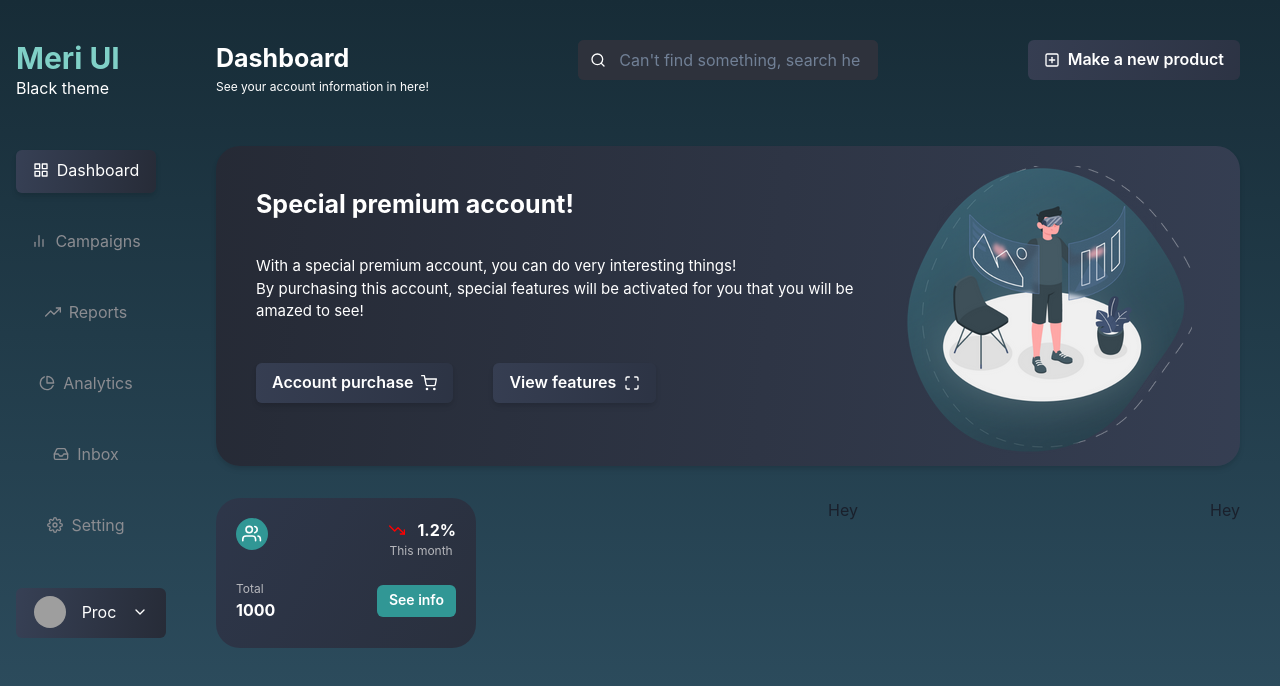
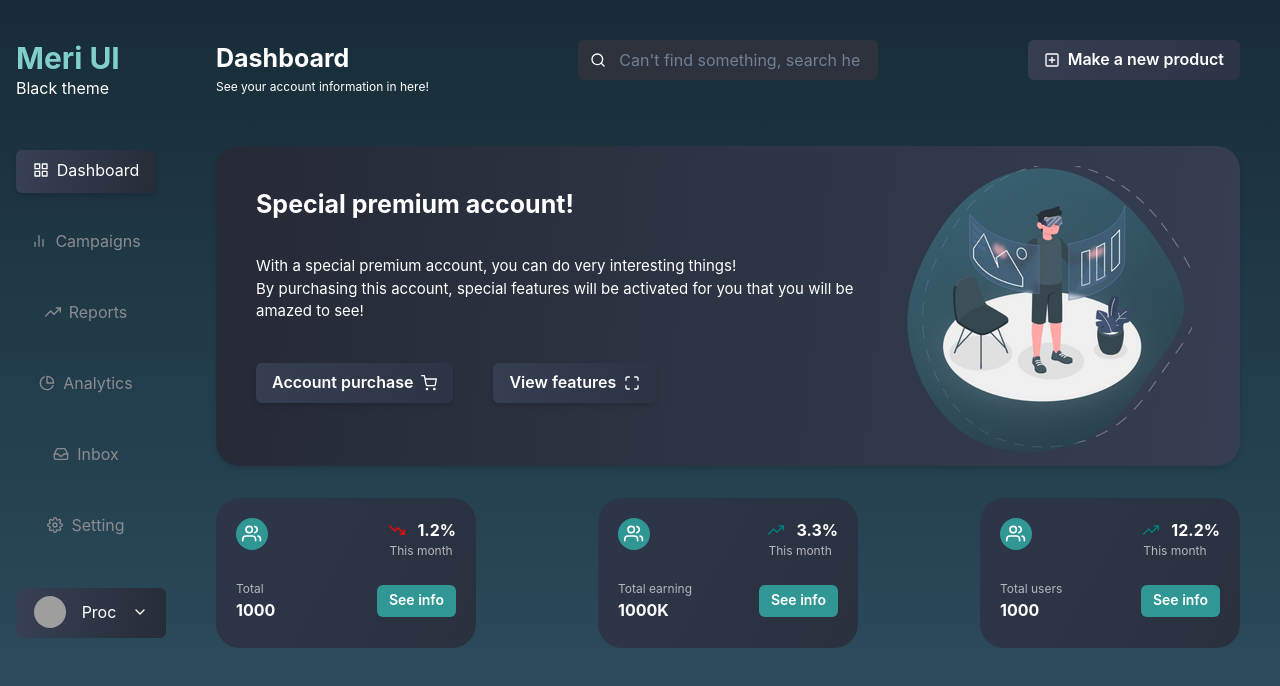
Before and after one commit to ProsperChihimba/meri-dashboard-dark, a React (Create React App) app: page / in a window 1280 px wide. Shown: the top 686 px of the page. Built offline with nearby package versions, Linux system fonts and the light colour scheme; grey boxes are pictures that could not be loaded.

Commit message:
Update: Add all main cards

```diff
--- a/src/components/main/cards/index.jsx
+++ b/src/components/main/cards/index.jsx
@@ -8,7 +8,7 @@ import {
     Center,
     Button
 } from '@chakra-ui/react'
-import { FiUsers, FiTrendingDown } from 'react-icons/fi';
+import { FiUsers, FiTrendingDown, FiTrendingUp } from 'react-icons/fi';
 
 const Cards = () => {
     return (
@@ -42,9 +42,61 @@ const Cards = () => {
                     </Flex>
                 </Box>
                 <Spacer />
-                <Box>Hey</Box>
+                <Box w={260} h={150} bg='linear-gradient(119.15deg, #2E374B -13.54%, #292F3C 118.09%)' rounded='3xl'>
+                    <Flex m={5} direction='column'>
+                        <Flex w='100%' mb={5}>
+                            <Avatar size='sm' bg='teal.500' icon={<FiUsers fontSize='1.2rem' />} />
+                            <Spacer />
+                            <Flex direction='column'>
+                                <Center>
+                                    <FiTrendingUp color='teal' height={15} />
+                                    <Text ml={3} as='b' color='white' >3.3%</Text>
+                                </Center>
+                                <Text color='#B6B7BC' fontSize={12}>This month</Text>
+                            </Flex>
+                        </Flex>
+                        <Flex w='100%'>
+                            <Flex direction='column'>
+                                <Text color='#B6B7BC' fontSize={12}>Total earning</Text>
+                                <Text as='b' color='white' >1000K</Text>
+                            </Flex>
+                            <Spacer />
+                            <Center>
+                                <Button colorScheme='teal' size='sm'>
+                                    See info
+                                </Button>
+                            </Center>
+                        </Flex>
+                    </Flex>
+                </Box>
                 <Spacer />
-                <Box>Hey</Box>
+                <Box w={260} h={150} bg='linear-gradient(119.15deg, #2E374B -13.54%, #292F3C 118.09%)' rounded='3xl'>
+                    <Flex m={5} direction='column'>
+                        <Flex w='100%' mb={5}>
+                            <Avatar size='sm' bg='teal.500' icon={<FiUsers fontSize='1.2rem' />} />
+                            <Spacer />
+                            <Flex direction='column'>
+                                <Center>
+                                    <FiTrendingUp color='teal' height={15} />
+                                    <Text ml={3} as='b' color='white' >12.2%</Text>
+                                </Center>
+                                <Text color='#B6B7BC' fontSize={12}>This month</Text>
+                            </Flex>
+                        </Flex>
+                        <Flex w='100%'>
+                            <Flex direction='column'>
+                                <Text color='#B6B7BC' fontSize={12}>Total users</Text>
+                                <Text as='b' color='white' >1000</Text>
+                            </Flex>
+                            <Spacer />
+                            <Center>
+                                <Button colorScheme='teal' size='sm'>
+                                    See info
+                                </Button>
+                            </Center>
+                        </Flex>
+                    </Flex>
+                </Box>
             </Flex>
         </Box>
     )
```
